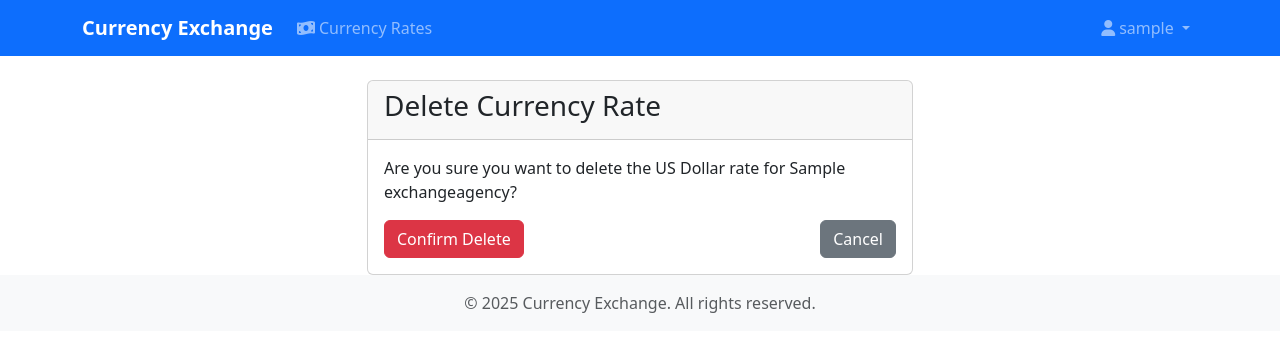
After one commit to SamatSadvakasov/currency, a Django app: page /rates/1/delete/ in a window 1280 px wide. The commit adds this page. Shown: the top 352 px of the page. Run offline with Django 5.2, Linux system fonts and the light colour scheme; a user stored in the database is signed in; tables that the repository leaves empty hold one stand-in row (values such as "Sample post"); parts of the project's set-up code (start-up, migrations or seed data) failed here and were passed over.

Commit message:
update delete view was done

```diff
--- /dev/null
+++ b/src/application/templates/application/currency_rate_confirm_delete.html
@@ -0,0 +1,26 @@
+{% extends "base.html" %}
+
+{% block content %}
+<div class="container mt-4">
+    <div class="row justify-content-center">
+        <div class="col-md-6">
+            <div class="card">
+                <div class="card-header">
+                    <h3>Delete Currency Rate</h3>
+                </div>
+                <div class="card-body">
+                    <p>Are you sure you want to delete the {{ object.get_currency_display }} rate for {{ object.agency.name }}?</p>
+
+                    <form method="post">
+                        {% csrf_token %}
+                        <div class="d-flex justify-content-between">
+                            <button type="submit" class="btn btn-danger">Confirm Delete</button>
+                            <a href="{% url 'application:agency-rates' %}" class="btn btn-secondary">Cancel</a>
+                        </div>
+                    </form>
+                </div>
+            </div>
+        </div>
+    </div>
+</div>
+{% endblock %}
--- a/src/application/urls.py
+++ b/src/application/urls.py
@@ -6,4 +6,6 @@ app_name = 'application'
 urlpatterns = [
     path('rates/', views.AgencyRatesView.as_view(), name='agency-rates'),
     path('rates/create/', views.CurrencyRateCreateView.as_view(), name='currency-rate-create'),
+    path('rates/<int:pk>/update/', views.CurrencyRateUpdateView.as_view(), name='currency-rate-update'),
+    path('rates/<int:pk>/delete/', views.CurrencyRateDeleteView.as_view(), name='currency-rate-delete'),
 ]
--- a/src/application/views.py
+++ b/src/application/views.py
@@ -1,10 +1,10 @@
 from django.shortcuts import render, redirect, get_object_or_404
 from django.contrib.auth.mixins import LoginRequiredMixin
-from django.views.generic import ListView, CreateView, UpdateView
+from django.views.generic import ListView, CreateView, UpdateView, DeleteView
 from django.urls import reverse_lazy
 from django.contrib import messages
 from django.db import transaction
-
+from django.http import HttpResponseRedirect
 from .models import ExchangeAgency, CurrencyRate
 
 
@@ -81,3 +81,57 @@ class CurrencyRateCreateView(LoginRequiredMixin, CreateView):
         except Exception as e:
             messages.error(self.request, f"Error saving rates: {str(e)}")
             return self.form_invalid(form)
+
+
+class CurrencyRateUpdateView(LoginRequiredMixin, UpdateView):
+    """View for updating existing currency rates"""
+    model = CurrencyRate
+    template_name = 'application/currency_rate_form.html'
+    fields = ['agency', 'currency', 'buy_rate', 'sell_rate']
+    success_url = reverse_lazy('application:agency-rates')
+
+    def get_form(self, form_class=None):
+        form = super().get_form(form_class)
+        form.fields['agency'].queryset = ExchangeAgency.objects.filter(owner=self.request.user)
+        # Disable currency and agency fields since we're updating
+        form.fields['currency'].disabled = True
+        form.fields['agency'].disabled = True
+
+        # Set initial values from existing rate
+        rate = self.get_object()
+        form.fields['currency'].initial = rate.currency
+        form.fields['agency'].initial = rate.agency
+        return form
+
+    def get_object(self, queryset=None):
+        # Get the rate to update
+        return get_object_or_404(CurrencyRate, pk=self.kwargs['pk'])
+
+
+    def form_valid(self, form):
+        # Check if user has permission to update rates for this agency
+        agency = form.cleaned_data['agency']
+        if not (agency.owner == self.request.user or agency.staff.filter(id=self.request.user.id).exists()):
+            messages.error(self.request, "You don't have permission to update rates for this agency.")
+            return self.form_invalid(form)
+
+        try:
+            with transaction.atomic():
+                # Update existing rate
+                existing_rate = self.get_object()
+                existing_rate.buy_rate = form.cleaned_data['buy_rate']
+                existing_rate.sell_rate = form.cleaned_data['sell_rate']
+                existing_rate.save()
+                messages.success(self.request, f"Updated {existing_rate.get_currency_display()} rates for {agency.name}")
+                return redirect(self.success_url)
+        except Exception as e:
+            messages.error(self.request, f"Error updating rates: {str(e)}")
+            return self.form_invalid(form)
+
+
+
+class CurrencyRateDeleteView(LoginRequiredMixin, DeleteView):
+    """View for deleting existing currency rates"""
+    model = CurrencyRate
+    template_name = 'application/currency_rate_confirm_delete.html'
+    success_url = reverse_lazy('application:agency-rates')
```
Also changed, not shown: src/application/templates/application/agency_rates.html (+9 -2 lines).
